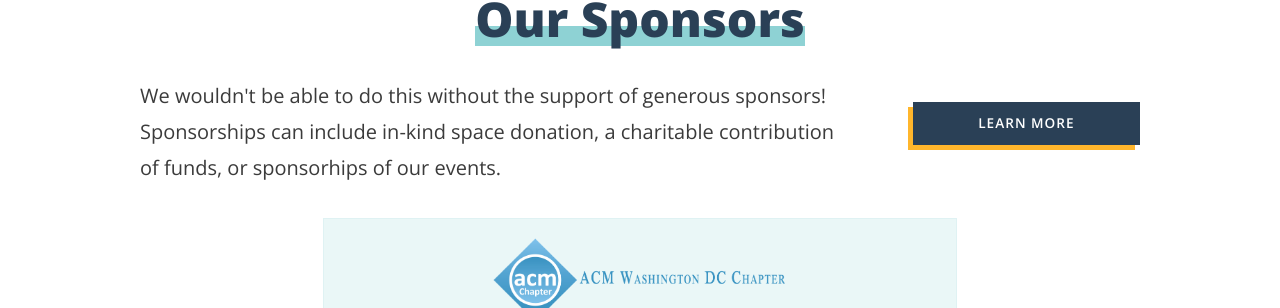
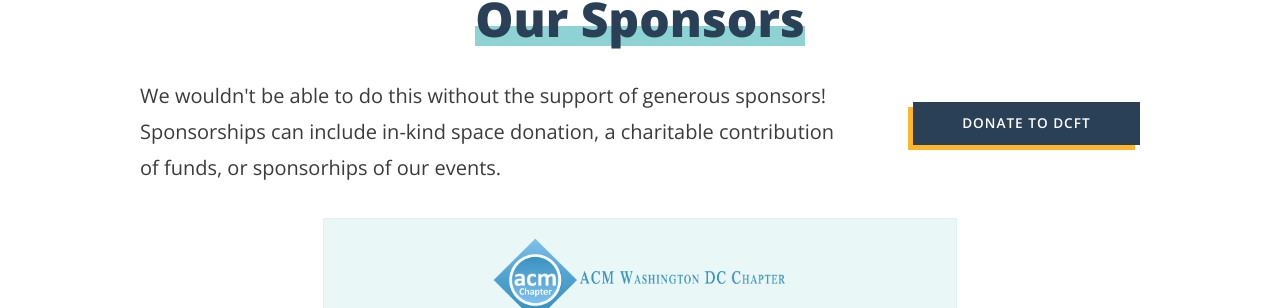
Before and after one commit to dcfemtech/dcfemtech.github.io, a Jekyll site: the page built from index.html, in a window 1280 px wide and 900 px high, scrolled down 1862 px. Shown: the part 147-455 px from the top of the window. Built offline with Jekyll 4.4.1, drawn with Linux system fonts in a browser that asks for light colours; comment, search, counter and statistics services are not loaded.

Commit message:
donate on hp

```diff
--- a/index.html
+++ b/index.html
@@ -49,7 +49,7 @@ layout: default
     <div class="l-double">
       <p class="main-intro">We wouldn't be able to do this without the support of generous sponsors! Sponsorships can include in-kind space donation, a charitable contribution of funds, or sponsorhips of our events.
       </p>
-      <a class="button" href="{{ "involve.html" | prepend: site.baseurl }}">Learn more</a>
+      <a class="button" href="https://dcft.dntly.com/#/">Donate to DCFT</a>
     </div>
     <div class="m-members__callout">
       <img src="assets/sponsors/acm-dc.png">
```
